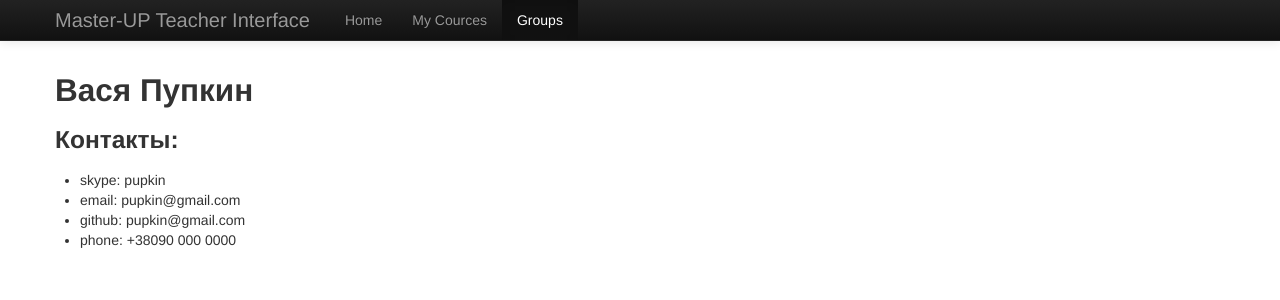
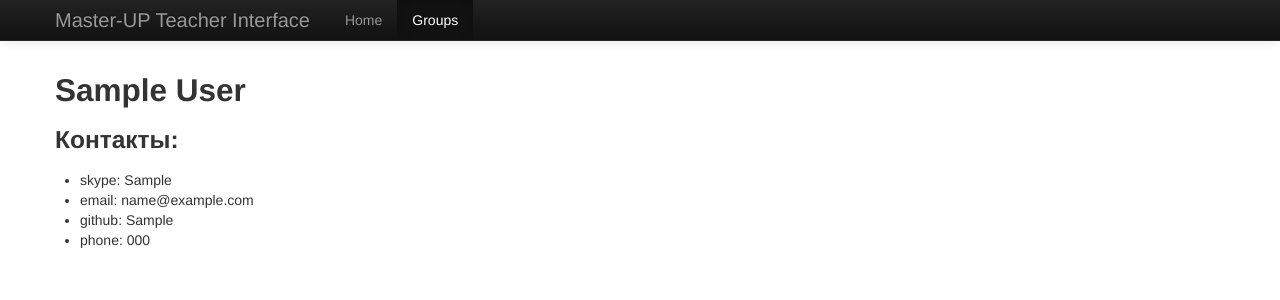
Before and after one commit to dixon-che/master-up-management-tool, a Django app: template teacher_tool/teacher_tool/templates/student_item.html in a window 1280 px wide. Shown: the top 300 px of the page. Run offline with Django 3.2, Linux system fonts and the light colour scheme; the template is opened without the code that fills it: values that come from a table or form of the project are taken from there, others are empty; tables that the repository leaves empty hold one stand-in row (values such as "Sample post"); parts of the project's set-up code (start-up, migrations or seed data) failed here and were passed over; some libraries are stand-ins or nearby versions.

Commit message:
Student item view

```diff
--- a/teacher_tool/teacher_tool/apps/student/models.py
+++ b/teacher_tool/teacher_tool/apps/student/models.py
@@ -16,5 +16,10 @@ class Student(models.Model):
     first_name = models.CharField(max_length=30)
     last_name = models.CharField(max_length=30)
 
+    skype = models.CharField(max_length=255)
+    email = models.EmailField(max_length=255)
+    github = models.URLField(max_length=255)
+    phone = models.CharField(max_length=13)
+
     def __unicode__(self):
         return "%s - %s" % (self.first_name, self.last_name)
--- a/teacher_tool/teacher_tool/apps/student/views.py
+++ b/teacher_tool/teacher_tool/apps/student/views.py
@@ -23,3 +23,9 @@ def groups_view(request):
     groups = Group.objects.all()
     return render(request, "groups.html",
                   {'groups': groups})
+
+
+def student_item_view(request, id):
+    student = get_object_or_404(Student, id=id)
+    return render(request, "student_item.html",
+                  {'student': student})
--- a/teacher_tool/teacher_tool/templates/base.html
+++ b/teacher_tool/teacher_tool/templates/base.html
@@ -43,7 +43,7 @@
           <div class="nav-collapse collapse">
             <ul class="nav">
               <li{% block index_menu_class %}{% endblock %}><a href="/">Home</a></li>
-              <li{% block my_cources_menu_class %}{% endblock %}><a href="/my_courses/">My Cources</a></li>
+              {# <li{% block my_cources_menu_class %}{% endblock %}><a href="/my_courses/">My Cources</a></li> #}
               <li{% block groups_menu_class %}{% endblock %}><a href="/groups/">Groups</a></li>
               {# <li><a href="/active_cources/">Active Cources</a></li> #}
             </ul>
--- a/teacher_tool/teacher_tool/templates/group_item.html
+++ b/teacher_tool/teacher_tool/templates/group_item.html
@@ -5,8 +5,6 @@
 
       <h2>{{ group.name }}</h2>
       <p>{{ group.description }}</p>
-      <p><h3><a href="#">Список активных курсов</a></h3></p>
-
 
 <div>
   <ul>
--- a/teacher_tool/teacher_tool/templates/groups.html
+++ b/teacher_tool/teacher_tool/templates/groups.html
@@ -6,7 +6,6 @@
 
       {% for group in groups %}
       <h2><a href="/groups/{{ group.id }}/">{{ group.name }}</a></h2>
-      <p>Список активных курсов</p>
       {% endfor %}
 
 {% endblock main_content %}
--- a/teacher_tool/teacher_tool/templates/student_item.html
+++ b/teacher_tool/teacher_tool/templates/student_item.html
@@ -3,15 +3,15 @@
 
 {% block main_content %}
 
-      <h2>Вася Пупкин</h2>
+<h2>{{ student.first_name }} {{ student.last_name }}</h2>
 
 <h3>Контакты:</h3>
 <div>
   <ul>
-    <li>skype: pupkin</li>
-    <li>email: pupkin@gmail.com</li>
-    <li>github: pupkin@gmail.com</li>
-    <li>phone: +38090 000 0000</li>
+    <li>skype: {{ student.skype }}</li>
+    <li>email: {{ student.email }}</li>
+    <li>github: {{ student.github }}</li>
+    <li>phone: {{ student.phone }}</li>
   </ul>
 </div>
 
--- a/teacher_tool/teacher_tool/urls.py
+++ b/teacher_tool/teacher_tool/urls.py
@@ -7,8 +7,7 @@ urlpatterns = patterns('',
     url(r'^$', 'teacher_tool.views.index', name='index'),
     url(r'^my_courses/$', 'teacher_tool.views.my_courses_view', name='my_courses_list'),
     url(r'^my_courses/course_item/$', 'teacher_tool.views.course_item_view', name='course_item'),
-    url(r'^student/item/$', 'teacher_tool.views.student_item_view', name='student_item'),
-
+    url(r'^student/(?P<id>\d+)/$', 'teacher_tool.apps.student.views.student_item_view', name='student_item'),
     url(r'^groups/', include('teacher_tool.apps.student.urls')),
     url(r'^admin/', include(admin.site.urls)),
 )
--- a/teacher_tool/teacher_tool/views.py
+++ b/teacher_tool/teacher_tool/views.py
@@ -9,6 +9,3 @@ def my_courses_view(request):
 
 def course_item_view(request):
     return direct_to_template(request, "course_item.html")
-
-def student_item_view(request):
-    return direct_to_template(request, "student_item.html")
```
